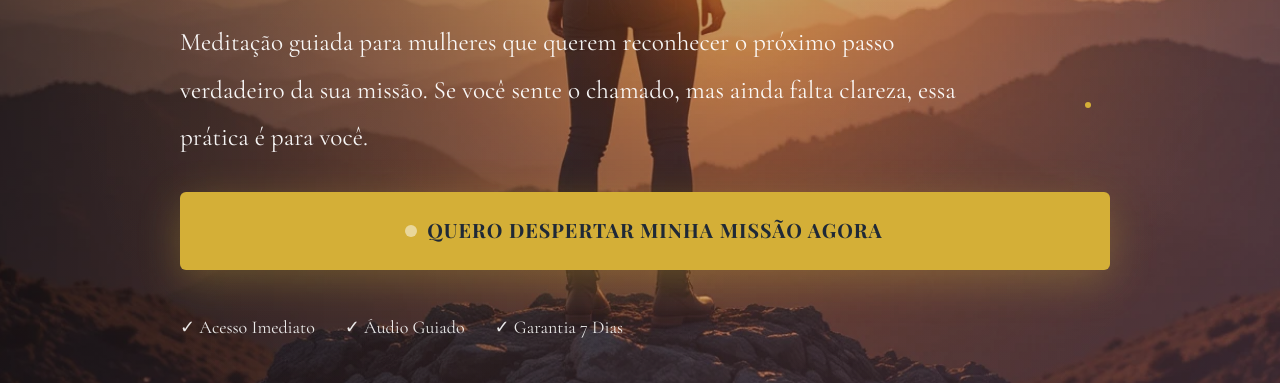
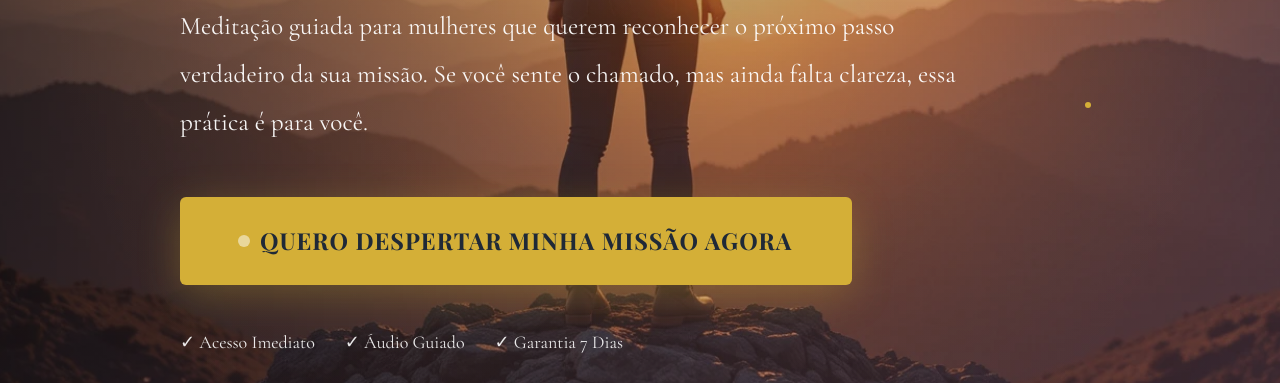
Before and after one commit to gislaineregisw-lab/Espelho-Mulher-Nova, a website: page index.html in a window 1280 px wide. Shown: the part 415-798 px from the top of the page. Drawn offline with nearby package versions, Linux system fonts and the light colour scheme; a web font is replaced by a local one.

Commit message:
fix: resolve css syntax error and add npm config

```diff
--- a/css/styles.css
+++ b/css/styles.css
@@ -623,18 +623,8 @@ ul {
         /* Tighter line height for multi-line button text */
     }
 
-    padding: 30px 20px;
-}
 
-/* 7. Buttons */
-.cta-primary {
-    width: 100%;
-    padding: 20px 0;
-    font-size: 1.1rem;
-    display: flex;
-}
-
-/* 8. Spacing */
+    /* 8. Spacing Adjustments */
     .section-padding {
         padding: 60px 0;
     }
```
Also changed, not shown: package.json (added, +13 -0 lines), 2 other files. Lines whose indentation alone changed are shown as unchanged.
